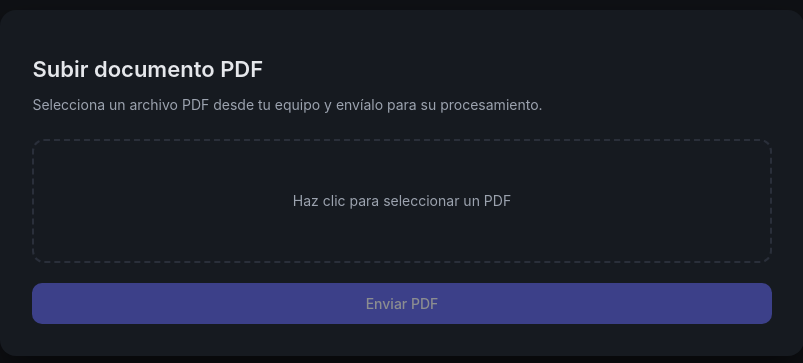
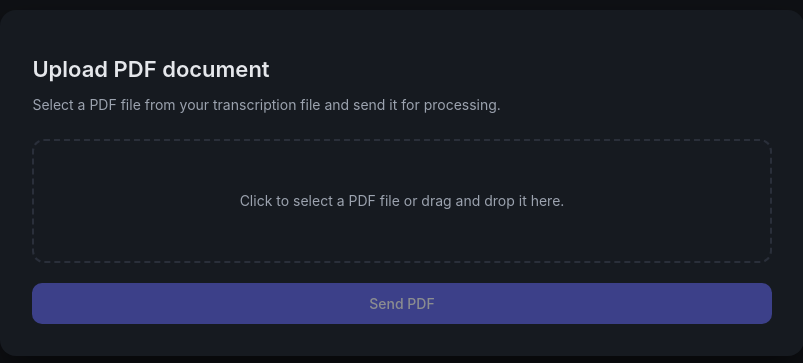
Before and after one commit to jemartinez08/inter-agent, a Vue app in the folder apps/frontend/: page / in a window 1280 px wide. Shown: the part 217-580 px from the top of the page, without its empty margins (238-1041 px from the left). Built offline with nearby package versions, Linux system fonts and the light colour scheme.

Commit message:
[fix] language correction

```diff
--- a/apps/frontend/src/components/PDFUploader.vue
+++ b/apps/frontend/src/components/PDFUploader.vue
@@ -1,16 +1,16 @@
 <template>
     <div class="page-container">
         <div class="uploader-card">
-            <h1 class="title">Subir documento PDF</h1>
+            <h1 class="title">Upload PDF document</h1>
             <p class="subtitle">
-                Selecciona un archivo PDF desde tu equipo y envíalo para su procesamiento.
+                Select a PDF file from your transcription file and send it for processing.
             </p>
 
             <label class="file-drop" :class="{ 'is-dragging': isDragging }" @dragenter.prevent="onDragEnter"
                 @dragover.prevent @dragleave.prevent="onDragLeave" @drop.prevent="onDrop">
                 <input type="file" accept="application/pdf" @change="onFileChange" />
                 <span v-if="!file">
-                    Haz clic para seleccionar un PDF
+                    Click to select a PDF file or drag and drop it here.
                 </span>
                 <span v-else>
                     {{ file.name }}
@@ -18,7 +18,7 @@
             </label>
 
             <button class="upload-button" :disabled="!file || loading" @click="uploadPdf">
-                {{ loading ? "Enviando..." : "Enviar PDF" }}
+                {{ loading ? "Processing..." : "Send PDF" }}
             </button>
 
             <p v-if="error" class="error">
@@ -225,7 +225,7 @@ function onDrop(event: DragEvent) {
     border-radius: 8px;
     font-size: 12px;
     color: #d1d5db;
-    max-height: 200px;
+    max-height: 300px;
     overflow: auto;
 }
 
```
